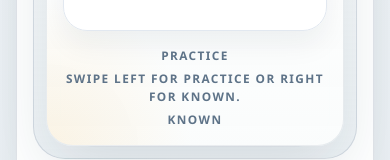
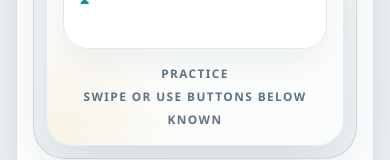
Before and after one commit to supillai/suomisanat-app, a React (Vite) app: page / in a window 390 px wide. Both pictures are taken after a click on the button "Reveal". Shown: the part 719-879 px from the top of the page. Built offline with nearby package versions, Linux system fonts and the light colour scheme; no server answers.

Commit message:
refactor(study): simplify mobile status guidance copy

```diff
--- a/src/features/study/StudyTab.tsx
+++ b/src/features/study/StudyTab.tsx
@@ -169,14 +169,17 @@ export const StudyTab = ({
   const swipeKnownOpacity = swipeOffset > 0 ? Math.min(swipeOffset / STUDY_SWIPE_THRESHOLD_PX, 1) : 0;
   const swipePracticeOpacity = swipeOffset < 0 ? Math.min(Math.abs(swipeOffset) / STUDY_SWIPE_THRESHOLD_PX, 1) : 0;
   const swipeGuideCopy = swipeIntent === "known"
-    ? "Release to mark known."
+    ? "Release for known"
     : swipeIntent === "practice"
-      ? "Release to mark practice."
-      : canSwipeCard
-        ? "Swipe left for practice or right for known."
-        : !reveal
-          ? "Tap the card or use Reveal Meaning."
-          : "Choose a status to save this card.";
+      ? "Release for practice"
+      : !reveal
+        ? "Tap to reveal"
+        : studyDecision === "known"
+          ? "Known saved"
+          : studyDecision === "practice"
+            ? "Saved for practice"
+            : "Swipe or use buttons below";
+  const showSwipeGuideLabels = canSwipeCard && supportsKeyboardUI;
   const actionBusy = cardAdvanceMotion !== null;
   const useFlatStudyFlip = !supportsKeyboardUI;
   const cardShellStyle = cardAdvanceMotion === "next"
@@ -660,10 +663,10 @@ export const StudyTab = ({
                   </div>
                 </div>
 
-                <div className="study-swipe-guide" aria-live="polite">
-                  <span>Practice</span>
-                  <span>{swipeGuideCopy}</span>
-                  <span>Known</span>
+                <div className={`study-swipe-guide ${showSwipeGuideLabels ? "" : "study-swipe-guide-compact"}`} aria-live="polite">
+                  {showSwipeGuideLabels && <span className="study-swipe-guide-label">Practice</span>}
+                  <span className="study-swipe-guide-copy">{swipeGuideCopy}</span>
+                  {showSwipeGuideLabels && <span className="study-swipe-guide-label">Known</span>}
                 </div>
               </article>
             </div>
--- a/src/index.css
+++ b/src/index.css
@@ -1478,6 +1478,19 @@ button:disabled {
   text-align: right;
 }
 
+.study-swipe-guide-copy {
+  text-align: center;
+}
+
+.study-swipe-guide-compact {
+  grid-template-columns: minmax(0, 1fr);
+  justify-items: center;
+}
+
+.study-swipe-guide-compact .study-swipe-guide-copy {
+  max-width: 16rem;
+}
+
 @media (max-width: 767px) {
   .study-progress-band {
     padding: 1rem;
```
Also changed, not shown: src/App.tsx (line endings or trailing spaces).
